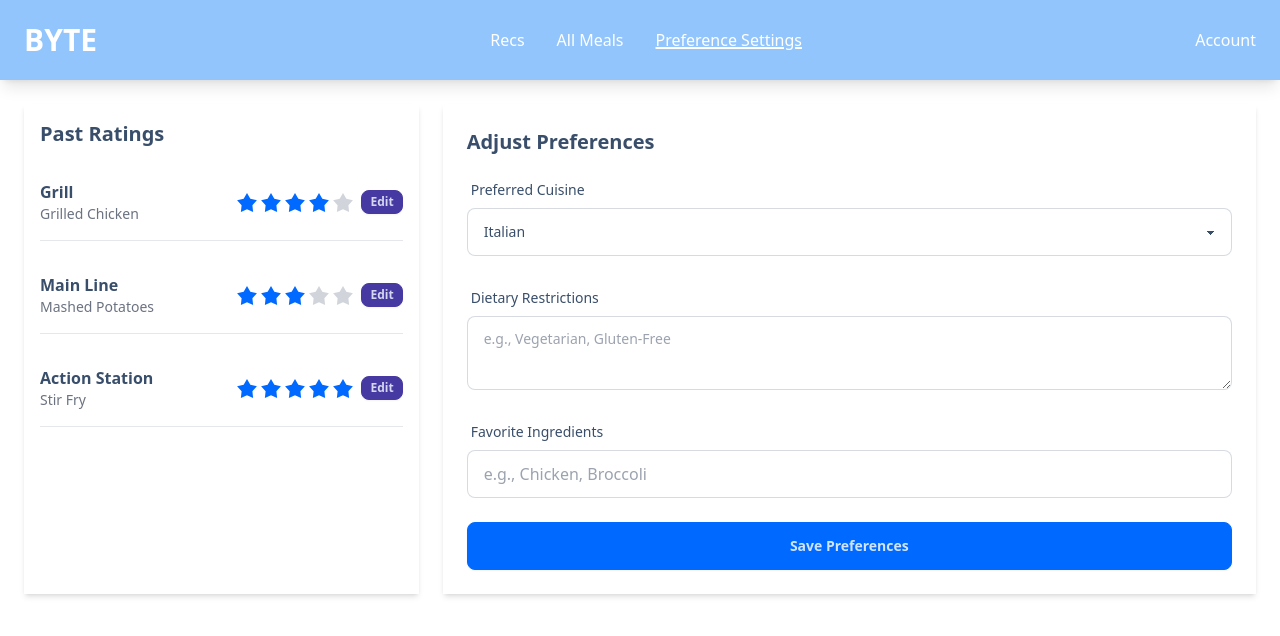
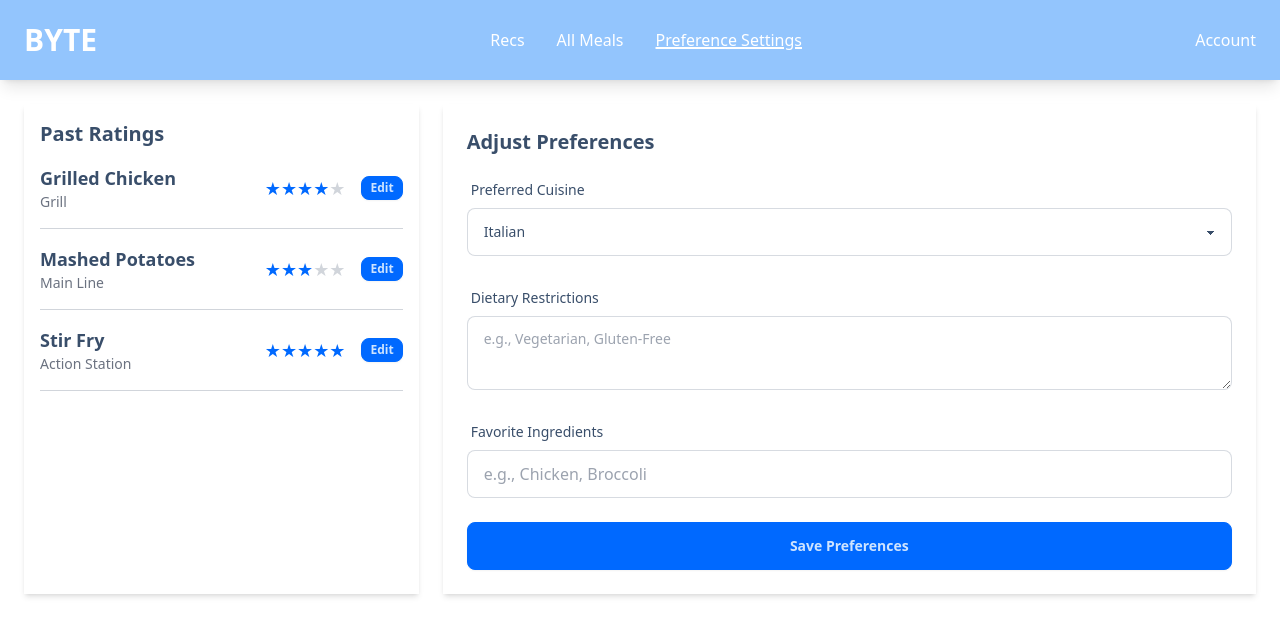
Before and after one commit to jaketng/btye-ui, a React (Vite) app: page /preferences in a window 1280 px wide. Shown: the top 636 px of the page. Built offline with nearby package versions, Linux system fonts and the light colour scheme.

Commit message:
All screens basically done. Need to cleanup and connect apis

```diff
--- a/src/components/PastRating.jsx
+++ b/src/components/PastRating.jsx
@@ -2,26 +2,37 @@ import React from "react";
 
 function PastRating({ stationName, foodName, rating, onEdit }) {
   return (
-    <div className="flex justify-between items-center border-b border-gray-200 py-4">
     <div>
-        <h3 className="font-semibold">{stationName}</h3>
-        <p className="text-sm text-gray-500">{foodName}</p>
+      <div className="flex justify-between items-center">
+        {/* Meal Info */}
+        <div>
+          <p className="text-lg font-bold">{foodName}</p>
+          <p className="text-sm text-gray-500">{stationName}</p>
         </div>
-      <div className="flex items-center space-x-2">
-        <div className="flex space-x-1">
+
+        {/* Stars and Edit Button */}
+        <div className="flex items-center space-x-4">
+          {/* Stars */}
+          <div className="flex items-center">
             {[1, 2, 3, 4, 5].map((star) => (
-            <div
+              <span
                 key={star}
-              className={`mask mask-star-2 w-5 h-5 ${
-                star <= rating ? "bg-primary" : "bg-gray-300"
+                className={`text-lg ${
+                  star <= rating ? "text-primary" : "text-gray-300"
                 }`}
-            ></div>
+              >
+                ★
+              </span>
             ))}
           </div>
-        <button className="btn btn-xs btn-secondary" onClick={onEdit}>
+
+          {/* Edit Button */}
+          <button className="btn btn-xs btn-primary" onClick={onEdit}>
             Edit
           </button>
         </div>
+      </div>
+      <hr className="border-gray-300 mt-4" />
     </div>
   );
 }
--- a/src/pages/PreferencesPage.jsx
+++ b/src/pages/PreferencesPage.jsx
@@ -1,17 +1,36 @@
-import React from "react";
+import React, { useState } from "react";
 import PastRating from "../components/PastRating";
+import RatingPopup from "../components/RatingPopup";
 
-function PreferencePage() {
-  // Dummy data for past ratings
-  const pastRatings = [
+function PreferenceSettingsPage() {
+  // State for past ratings
+  const [pastRatings, setPastRatings] = useState([
     { stationName: "Grill", foodName: "Grilled Chicken", rating: 4 },
     { stationName: "Main Line", foodName: "Mashed Potatoes", rating: 3 },
     { stationName: "Action Station", foodName: "Stir Fry", rating: 5 },
-  ];
+  ]);
 
-  // Placeholder edit handler
+  // State for selected meal option (used for the popup)
+  const [selectedMeal, setSelectedMeal] = useState(null);
+
+  // Handle edit button click
   const handleEdit = (foodName) => {
-    console.log(`Editing rating for ${foodName}`);
+    const mealToEdit = pastRatings.find(
+      (rating) => rating.foodName === foodName
+    );
+    setSelectedMeal(mealToEdit);
+  };
+
+  // Handle rating submission
+  const handleRatingSubmit = (newRating) => {
+    setPastRatings((prevRatings) =>
+      prevRatings.map((rating) =>
+        rating.foodName === selectedMeal.foodName
+          ? { ...rating, rating: newRating }
+          : rating
+      )
+    );
+    setSelectedMeal(null); // Close popup after submission
   };
 
   return (
@@ -74,8 +93,18 @@ function PreferencePage() {
           </form>
         </div>
       </div>
+
+      {/* Rating Popup */}
+      {selectedMeal && (
+        <RatingPopup
+          diningHall={selectedMeal.stationName}
+          mealOption={selectedMeal.foodName}
+          onSubmit={handleRatingSubmit}
+          onClose={() => setSelectedMeal(null)}
+        />
+      )}
     </div>
   );
 }
 
-export default PreferencePage;
+export default PreferenceSettingsPage;
```
Lines whose indentation alone changed are shown as unchanged.
